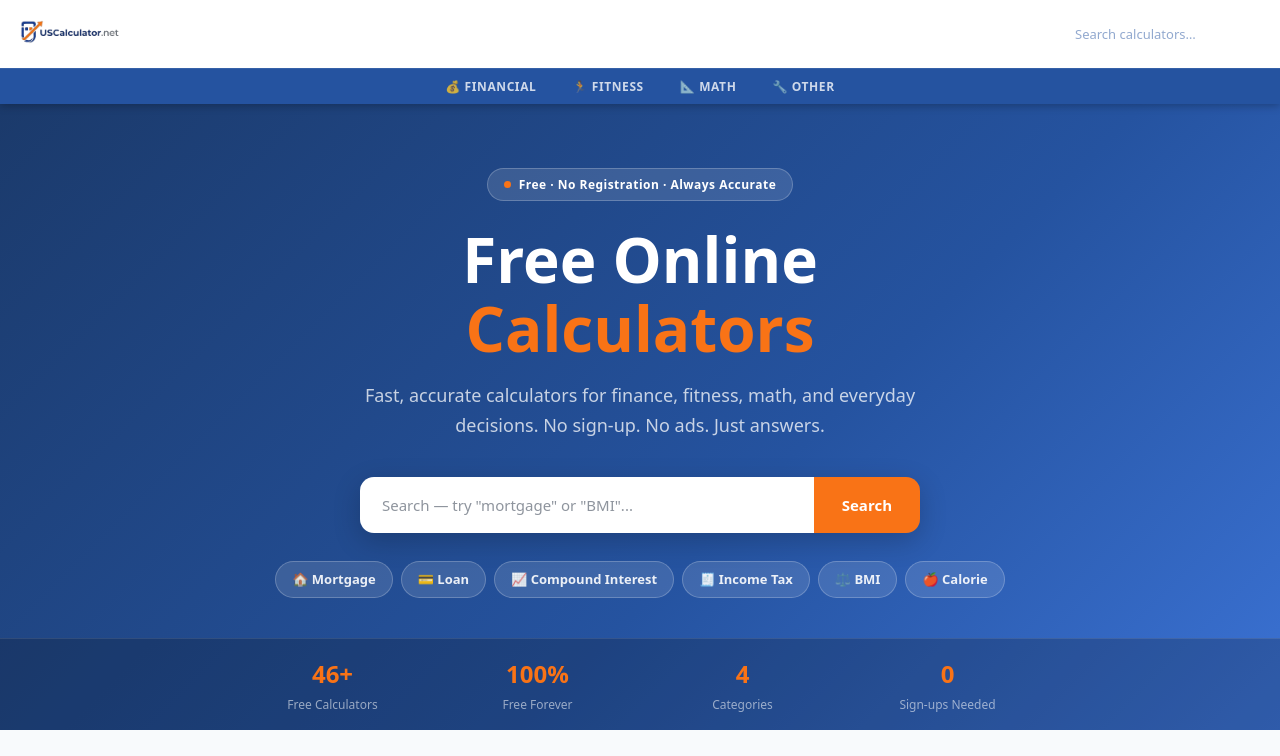
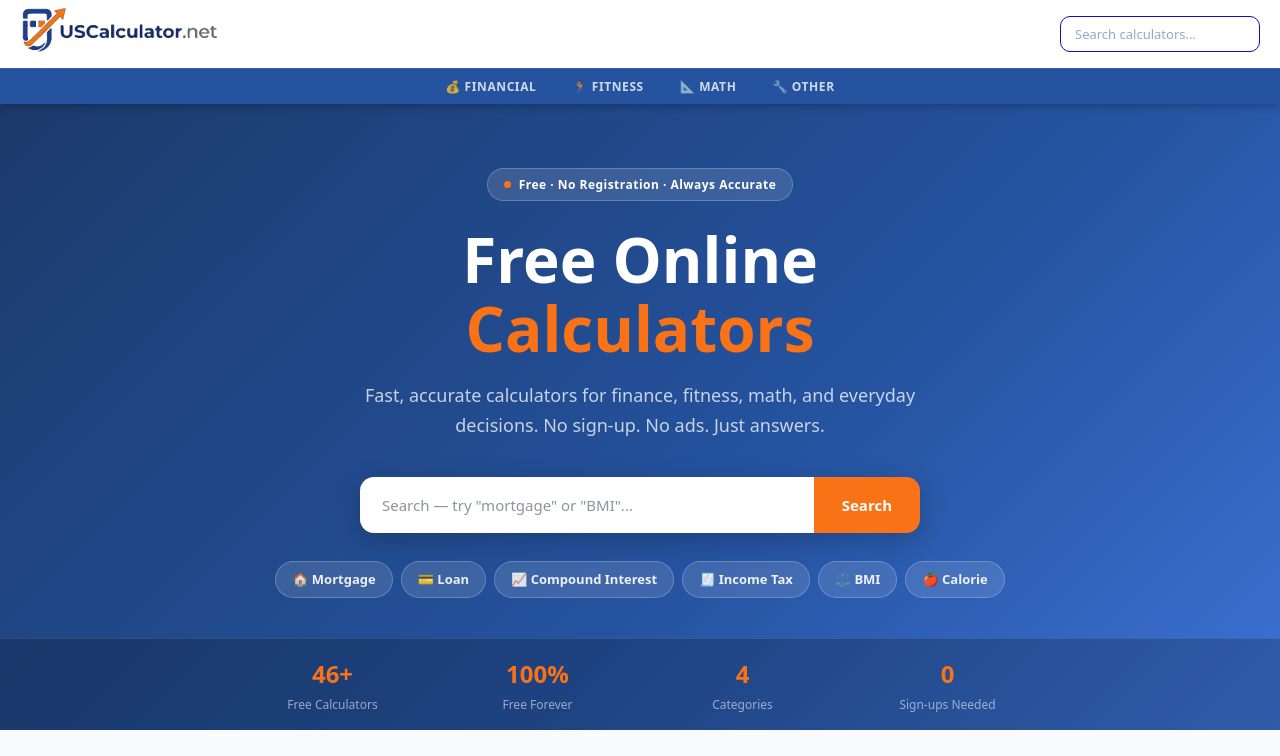
Before and after one commit to AssadAiDeveloper/uscalculator, a Next.js app: page / in a window 1280 px wide. Shown: the top 756 px of the page. Built offline with nearby package versions, Linux system fonts and the light colour scheme.

Commit message:
fix: transparent logo background

```diff
--- a/components/layout/Header.tsx
+++ b/components/layout/Header.tsx
@@ -18,7 +18,7 @@ const S = {
   navWrap:  { flex:1, display:"flex", justifyContent:"center" as const, gap:2 },
   navLink:  { color:"rgba(255,255,255,.82)", textDecoration:"none" as const, padding:"7px 14px", borderRadius:8, fontSize:13, fontWeight:600, transition:"all .15s" },
   search:   { position:"relative" as const, flexShrink:0 },
-  searchIn: { width:200, background:"rgba(255,255,255,.12)", color:"#2553A0", border:"1.5px solid rgba(255,255,255,.25)", borderRadius:10, padding:"7px 36px 7px 14px", fontSize:13, outline:"none" },
+  searchIn: { width:200, background:"rgba(255,255,255,.12)", color:"#2553A0", border:"1.5px solid rgb(29, 6, 203)", borderRadius:10, padding:"7px 36px 7px 14px", fontSize:13, outline:"none" },
   catBar:   { background:"#2553A0", borderTop:"1px solid rgba(255,255,255,.08)" },
   catWrap:  { maxWidth:1280, margin:"0 auto", padding:"0 20px", display:"flex", justifyContent:"center" as const, overflowX:"auto" as const },
   catLink:  { color:"rgba(255,255,255,.78)", textDecoration:"none" as const, padding:"8px 18px", fontSize:12, fontWeight:700, textTransform:"uppercase" as const, letterSpacing:"0.05em", whiteSpace:"nowrap" as const, transition:"all .15s" },
@@ -47,7 +47,7 @@ export default function Header() {
             width={180}
             height={54}
             priority
-            style={{ height: 100, width: "auto", maxWidth: 350}}
+            style={{ height: 200, width: "auto", maxWidth: 350}}
           />
         </Link>
 
```
